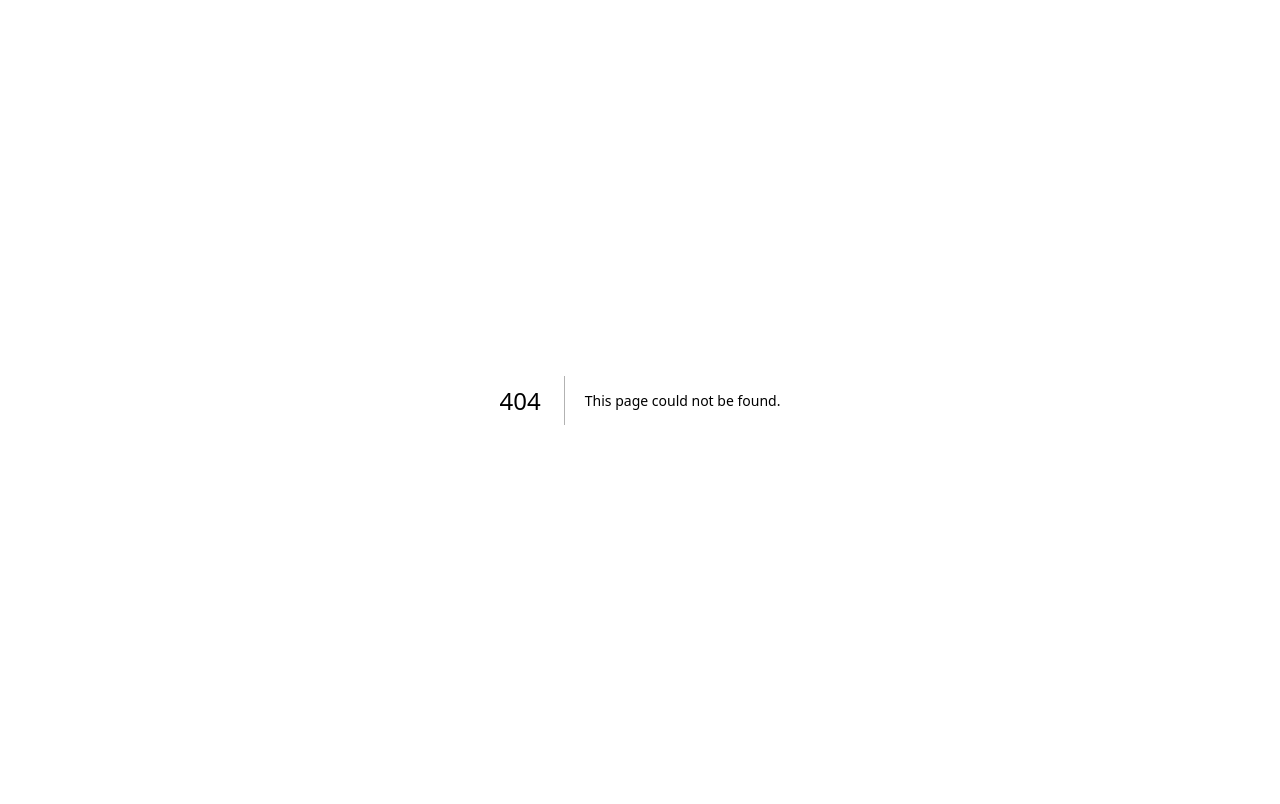
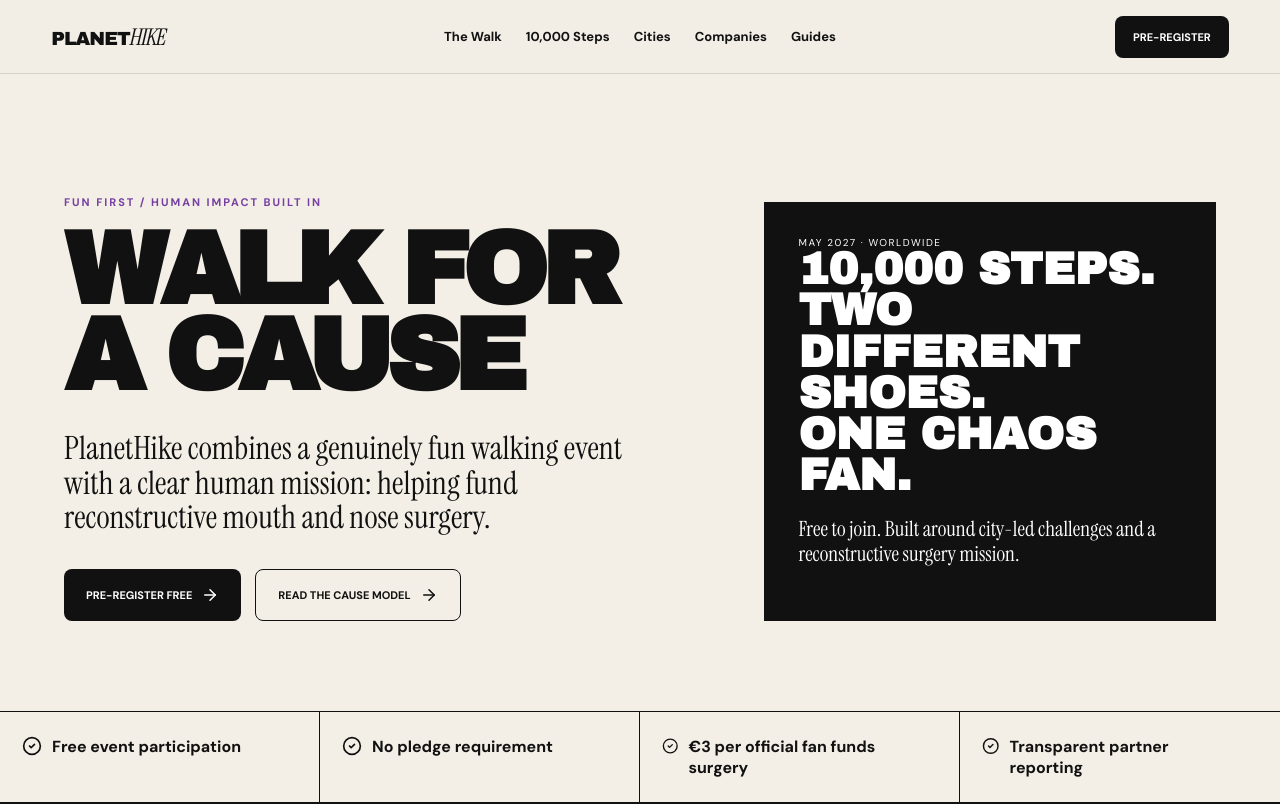
Before and after one commit to unikmo/planethike, a Next.js app: page /walk-for-a-cause in a window 1280 px wide. Before the commit this address had no page. Shown: the top 804 px of the page. Built offline with nearby package versions, Linux system fonts and the light colour scheme.

Commit message:
Add walk for a cause SEO page

```diff
--- /dev/null
+++ b/app/walk-for-a-cause/page.tsx
@@ -0,0 +1,4 @@
+import type { Metadata } from 'next';
+import SeoLanding from '../SeoLanding';
+export const metadata: Metadata={title:'Walk for a Cause | Free Charity Walking Event | PlanetHike',description:'Walk for a cause without turning participation into a fundraiser. The Chaos Walk is free; €3 from every official Chaos Fan funds reconstructive surgery.',alternates:{canonical:'/walk-for-a-cause'}};
+export default function Page(){return <SeoLanding eyebrow="FUN FIRST / HUMAN IMPACT BUILT IN" title="Walk for a Cause" intro="PlanetHike combines a genuinely fun walking event with a clear human mission: helping fund reconstructive mouth and nose surgery." bullets={['Free event participation','No pledge requirement','€3 per official fan funds surgery','Transparent partner reporting']} sections={[{heading:'Not a traditional fundraiser',body:'You do not need to collect pledges or hit a fundraising target to join. PlanetHike keeps participation free and funds the mission through a fixed contribution from official Chaos Fan sales.'},{heading:'A visible human cause',body:'The cause is reconstructive mouth and nose surgery: practical care that can materially change breathing, eating, speech, confidence and daily life.'},{heading:'A fixed contribution',body:'For every official Chaos Fan sold, €3 is committed to qualified surgery organisations. The amount is simple enough for participants to understand and for PlanetHike to report publicly.'},{heading:'Fun is not a compromise',body:'People should want to join because the event is distinctive. The cause becomes stronger when the experience itself is desirable enough to spread.'}]} secondaryLabel="Read the cause model" secondaryHref="/the-cause"/>}
```
